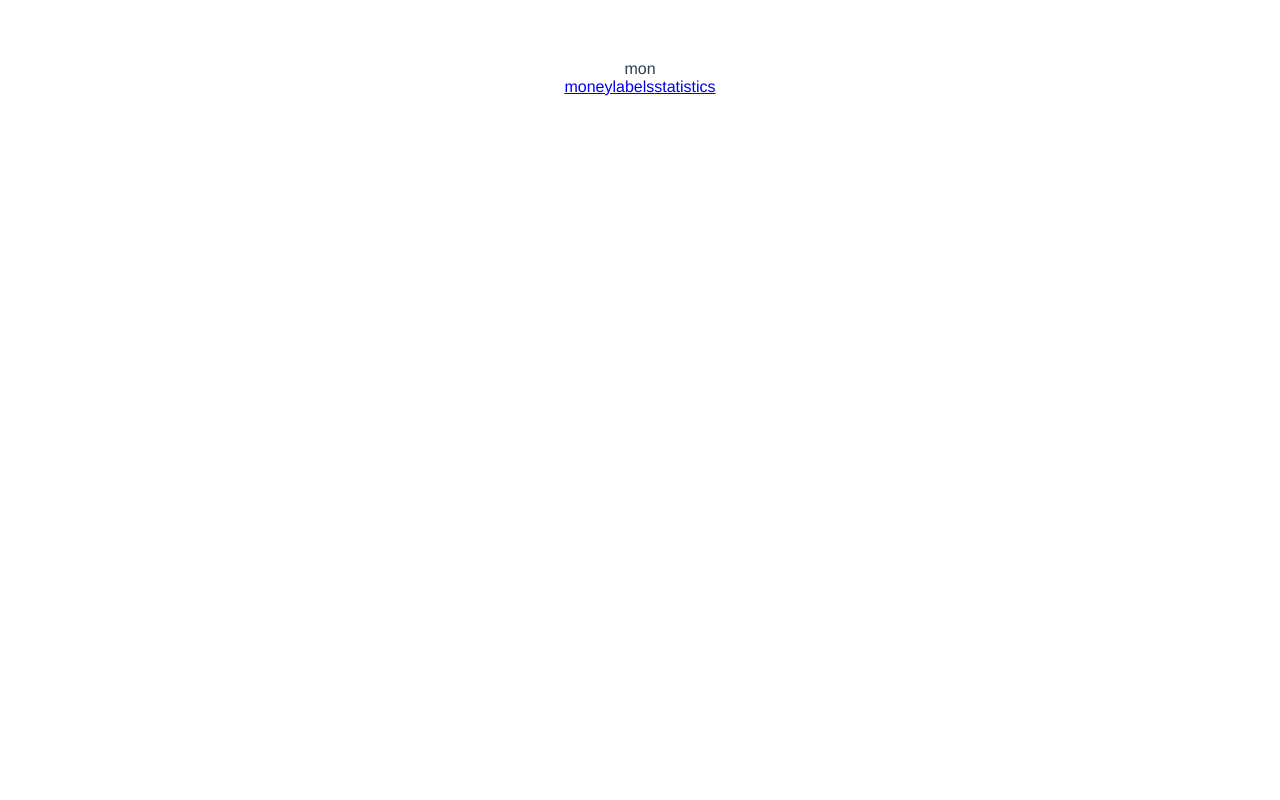
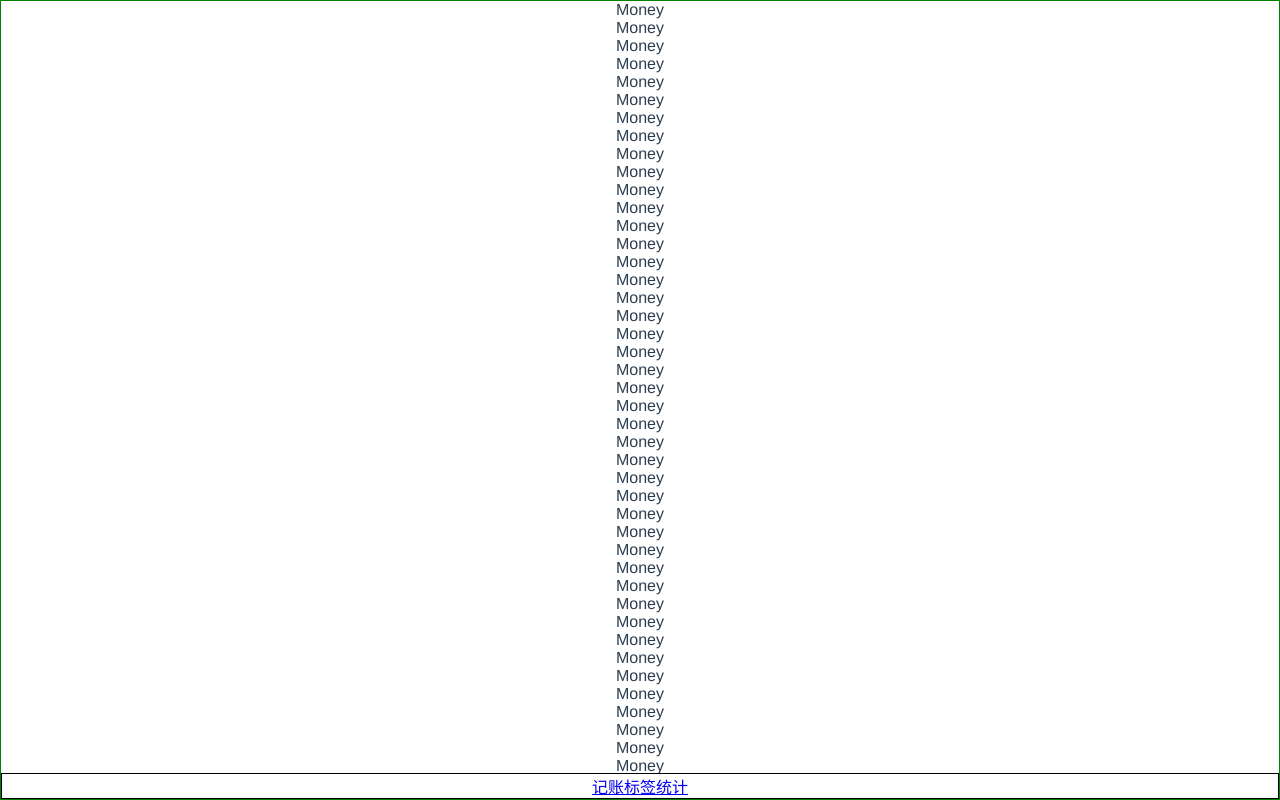
Before and after one commit to monaaaaaa2544/NoteMoney, a Vue app: page /#/money in a window 1280 px wide. Built offline with nearby package versions, Linux system fonts and the light colour scheme.

Commit message:
'Money页面布局'

```diff
--- a/package.json
+++ b/package.json
@@ -8,6 +8,7 @@
     "preview": "vite preview"
   },
   "dependencies": {
+    "sass": "^1.49.8",
     "vue": "^3.2.25",
     "vue-router": "^4.0.12",
     "vuex": "^4.0.2"
--- a/src/App.vue
+++ b/src/App.vue
@@ -9,12 +9,17 @@
 </template>
 
 <style>
+*{
+  margin:0;
+  padding:0;
+  box-sizing: border-box;
+}
+
 #app {
   font-family: Avenir, Helvetica, Arial, sans-serif;
   -webkit-font-smoothing: antialiased;
   -moz-osx-font-smoothing: grayscale;
   text-align: center;
   color: #2c3e50;
-  margin-top: 60px;
 }
 </style>
--- a/src/components/Nav.vue
+++ b/src/components/Nav.vue
@@ -1,8 +1,8 @@
 <template>
-    <div>
-        <router-link to="/money">money</router-link>
-        <router-link to="/labels">labels</router-link>
-        <router-link to="/statistics">statistics</router-link>
+    <div class="nav">
+        <router-link to="/money">记账</router-link>
+        <router-link to="/labels">标签</router-link>
+        <router-link to="/statistics">统计</router-link>
     </div>
 </template>
 
@@ -15,5 +15,7 @@ type Todo={
 </script>
 
 <style lang="scss" scoped>
-
+.nav {
+    border: 1px solid rgba(0,0,1)
+    }
 </style>
--- a/src/views/Money.vue
+++ b/src/views/Money.vue
@@ -1,6 +1,52 @@
 <template>
-    <div>
-        mon
+    <div class="nav-wrapper">
+        <div class="content">
+            <p>Money</p>
+            <p>Money</p>
+            <p>Money</p>
+            <p>Money</p>
+            <p>Money</p>
+            <p>Money</p>
+            <p>Money</p>
+            <p>Money</p>
+            <p>Money</p>
+            <p>Money</p>
+            <p>Money</p>
+            <p>Money</p>
+            <p>Money</p>
+            <p>Money</p>
+            <p>Money</p>
+            <p>Money</p>
+            <p>Money</p>
+            <p>Money</p>
+            <p>Money</p>
+            <p>Money</p>
+            <p>Money</p>
+            <p>Money</p>
+            <p>Money</p>
+            <p>Money</p>
+            <p>Money</p>
+            <p>Money</p>
+            <p>Money</p>
+            <p>Money</p>
+            <p>Money</p>
+            <p>Money</p>
+            <p>Money</p>
+            <p>Money</p>
+            <p>Money</p>
+            <p>Money</p>
+            <p>Money</p>
+            <p>Money</p>
+            <p>Money</p>
+            <p>Money</p>
+            <p>Money</p>
+            <p>Money</p>
+            <p>Money</p>
+            <p>Money</p>
+            <p>Money</p>
+            <p>Money</p>
+
+        </div>
         <Nav />
     </div>
 </template>
@@ -10,5 +56,15 @@
 </script>
 
 <style lang="scss" scoped>
+.nav-wrapper{
+    border: 1px solid green;
+    display: flex;
+    flex-direction: column;
+    height: 100vh;
+}
 
+.content{
+    overflow: auto;
+    flex-grow: 1;
+}
 </style>
```
Also changed, not shown: 1 other file (tests, documents, lock files or other folders).
